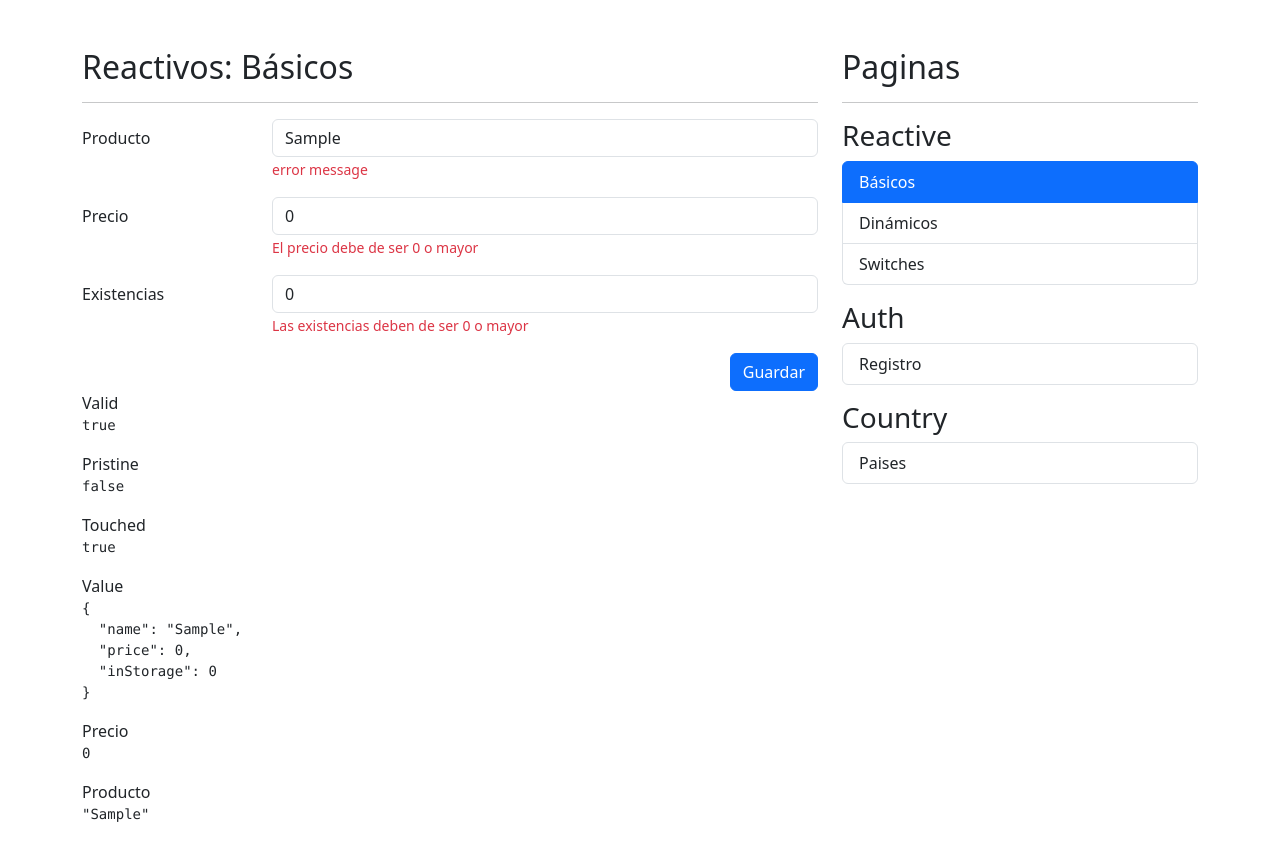
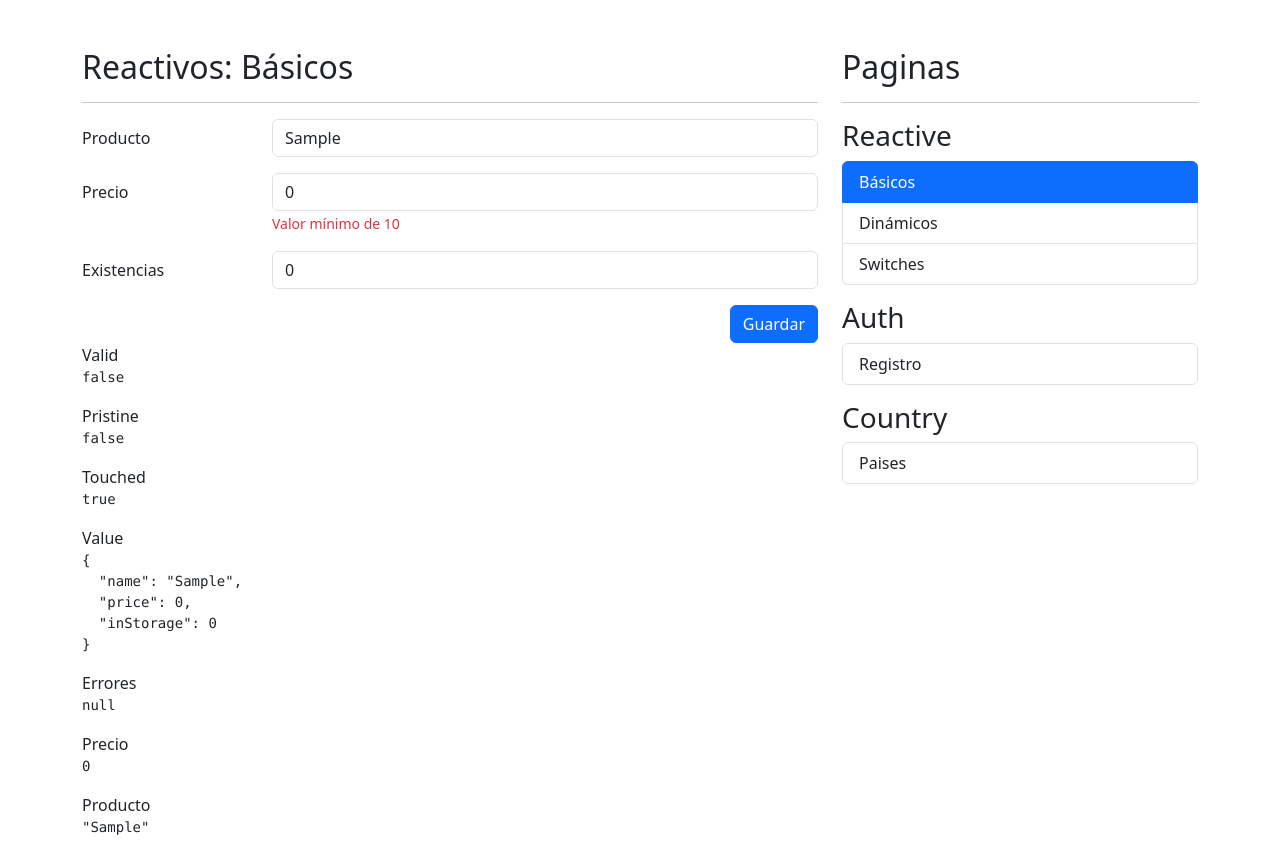
Before and after one commit to williamhdz94/07-reactive-forms-app, an Angular app: page /reactive/basic in a window 1280 px wide. Both pictures are taken after typing "Sample" into the empty fields and a click on the button "Guardar". Built offline with nearby package versions, Linux system fonts and the light colour scheme.

Commit message:
Validators basic

```diff
--- a/src/app/reactive/pages/basic-page/basic-page.component.html
+++ b/src/app/reactive/pages/basic-page/basic-page.component.html
@@ -4,7 +4,7 @@
 <div class="row">
     <div class="col">
 
-        <form autocomplete="off" [formGroup]="myForm">
+        <form autocomplete="off" [formGroup]="myForm" (ngSubmit)="onSave()">
 
             <!-- Campo de producto -->
             <div class="mb-3 row">
@@ -16,10 +16,11 @@
                            placeholder="Nombre del producto"
                            formControlName="name">
 
-                    <span class="form-text text-danger">
-                        <!-- Debe de ser de 3 letras -->
-                        error message
+                    @if ( isValidField('name') ) {
+                      <span class="form-text text-danger">
+                        {{ getFieldError('name') }}
                     </span>
+                    }
                 </div>
             </div>
 
@@ -31,9 +32,11 @@
                            class="form-control"
                            placeholder="Precio del producto"
                            formControlName="price">
-                    <span class="form-text text-danger">
-                        El precio debe de ser 0 o mayor
+                    @if ( isValidField('price') ) {
+                      <span class="form-text text-danger">
+                        {{ getFieldError('price') }}
                     </span>
+                    }
                 </div>
             </div>
 
@@ -46,9 +49,11 @@
                            placeholder="Existencias del producto"
                            formControlName="inStorage">
 
-                    <span class="form-text text-danger">
-                         Las existencias deben de ser 0 o mayor
+                    @if ( isValidField('inStorage') ) {
+                      <span class="form-text text-danger">
+                        {{ getFieldError('inStorage') }}
                     </span>
+                    }
                 </div>
             </div>
 
@@ -87,6 +92,9 @@
         <span>Value</span>
         <pre>{{ myForm.value | json }}</pre>
 
+        <span>Errores</span>
+        <pre>{{ myForm.errors | json }}</pre>
+
         <span>Precio</span>
         <pre>{{ myForm.controls.price.value | json }}</pre>
 
--- a/src/app/reactive/pages/basic-page/basic-page.component.ts
+++ b/src/app/reactive/pages/basic-page/basic-page.component.ts
@@ -1,6 +1,6 @@
 import { JsonPipe } from '@angular/common';
 import { Component, inject } from '@angular/core';
-import { FormBuilder, FormControl, FormGroup, ReactiveFormsModule } from '@angular/forms';
+import { FormBuilder, FormControl, FormGroup, ReactiveFormsModule, Validators } from '@angular/forms';
 
 @Component({
   selector: 'app-basic-page',
@@ -18,9 +18,41 @@ export class BasicPageComponent {
   fb = inject(FormBuilder);
 
   myForm = this.fb.group({
-    name: [''],
-    price: [0],
-    inStorage: [0],
+    name: ['', [Validators.required, Validators.minLength(3)]],
+    price: [0, [Validators.required, Validators.min(10)]],
+    inStorage: [0, [Validators.required, Validators.min(0)]],
   })
 
+  isValidField( fieldName: keyof typeof this.myForm.controls ): boolean | null {
+    return (this.myForm.controls[fieldName].errors && this.myForm.controls[fieldName].touched);
+  }
+
+  getFieldError( fieldName: keyof typeof this.myForm.controls ): string | null {
+    if( !this.myForm.controls[fieldName] ) return null;
+
+    const errors = this.myForm.controls[fieldName].errors ?? {};
+
+    for (const key of Object.keys(errors)) {
+      switch(key) {
+        case 'required':
+        return 'Este campo es requerido';
+
+        case 'minlength':
+          return `Mínimo de ${ errors['minlength'].requiredLength } caracteres`;
+
+        case 'min':
+          return `Valor mínimo de ${ errors['min'].min }`
+      }
+    }
+
+    return null;
+  }
+
+  onSave() {
+    if ( this.myForm.invalid ) {
+      this.myForm.markAllAsTouched();
+      return;
+    }
+  }
+
 }
```
